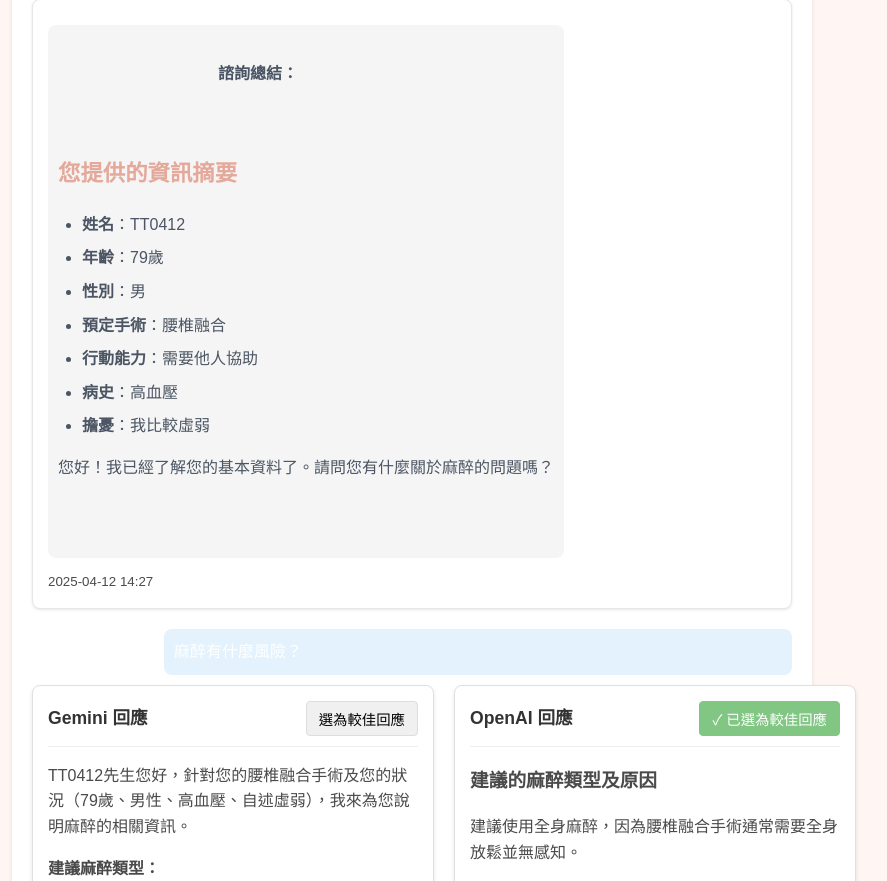
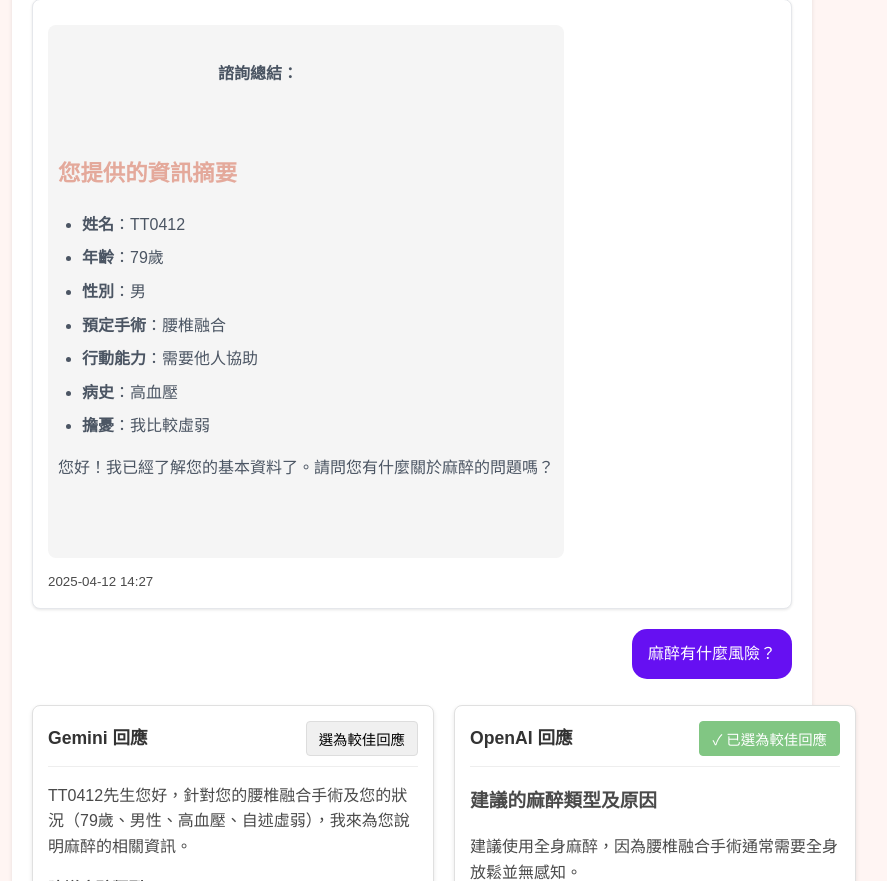
Before and after one commit to yanchen0902/anespr1, a Flask app: page /admin/patient/1 in a window 1280 px wide. Shown: the part 1077-1958 px from the top of the page, without its empty margins (228-1115 px from the left). Run offline with Flask 2, Linux system fonts and the light colour scheme; a user stored in the database is signed in; data comes from the database, SQL or seed files in the repository; both versions use the stored data as it was after the commit; data that the repository does not hold is empty.

Commit message:
little styling cahnges

```diff
--- a/app_tocloud.py
+++ b/app_tocloud.py
@@ -151,15 +151,9 @@ def save_chat_history(patient_id, message, response, message_type='chat'):
         raise
 
 def create_or_find_patient(name):
-    """Create new patient or find existing one"""
+    """Create a new patient"""
     try:
-        # Try to find existing patient
-        patient = Patient.query.filter_by(name=name).first()
-        if patient:
-            logger.info(f"Found existing patient: {patient.id}")
-            return patient
-
-        # Create new patient if not found
+        # Create new patient
         patient = Patient(name=name)
         db.session.add(patient)
         db.session.commit()
@@ -215,13 +209,13 @@ def handle_patient_info(user_id, step, message):
             info['cfs'] = message
             session[user_id]['current_step'] = 'operation'
             session.modified = True
-            return "請問您預計進行什麼手術？"
+            return "請問您預計進行什麼手術？（若手術部位為選項之外請輸入手術名稱）"
 
         elif step == 'operation':
             info['operation'] = message
             session[user_id]['current_step'] = 'medical_history'
             session.modified = True
-            return "請問您有什麼慢性病史嗎？"
+            return "請問您有什麼慢性病史嗎？(可複選，若不在選項之種，請輸入文字)"
 
         elif step == 'medical_history':
             info['medical_history'] = message
--- a/templates/patient_detail.html
+++ b/templates/patient_detail.html
@@ -254,14 +254,24 @@
             text-align: right;
         }
         .message-bubble {
-            padding: 10px;
-            border-radius: 8px;
-            max-width: 80%;
+            padding: 12px 16px;
+            border-radius: 15px;
+            max-width: 70%;
             word-wrap: break-word;
         }
         .user-message {
-            background-color: #e3f2fd;
+            background-color: #6610f2;
+            color: white;
             margin-left: auto;
+        }
+        .d-flex {
+            display: flex;
+        }
+        .justify-content-end {
+            justify-content: flex-end;
+        }
+        .mb-3 {
+            margin-bottom: 1rem;
         }
         .response-comparison {
             display: flex;
```
Also changed, not shown: static/js/chat.js (+44 -8 lines), templates/index.html (+31 -1 lines), patients.db.
